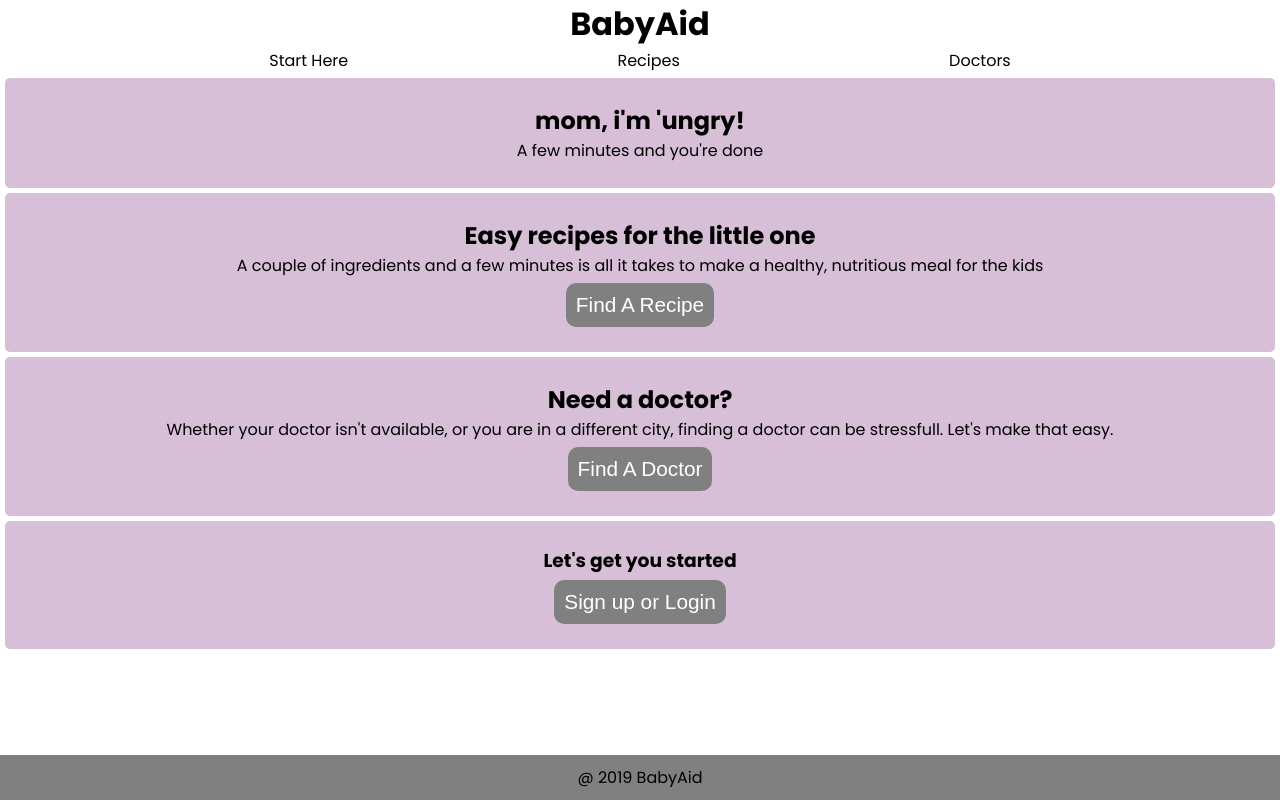
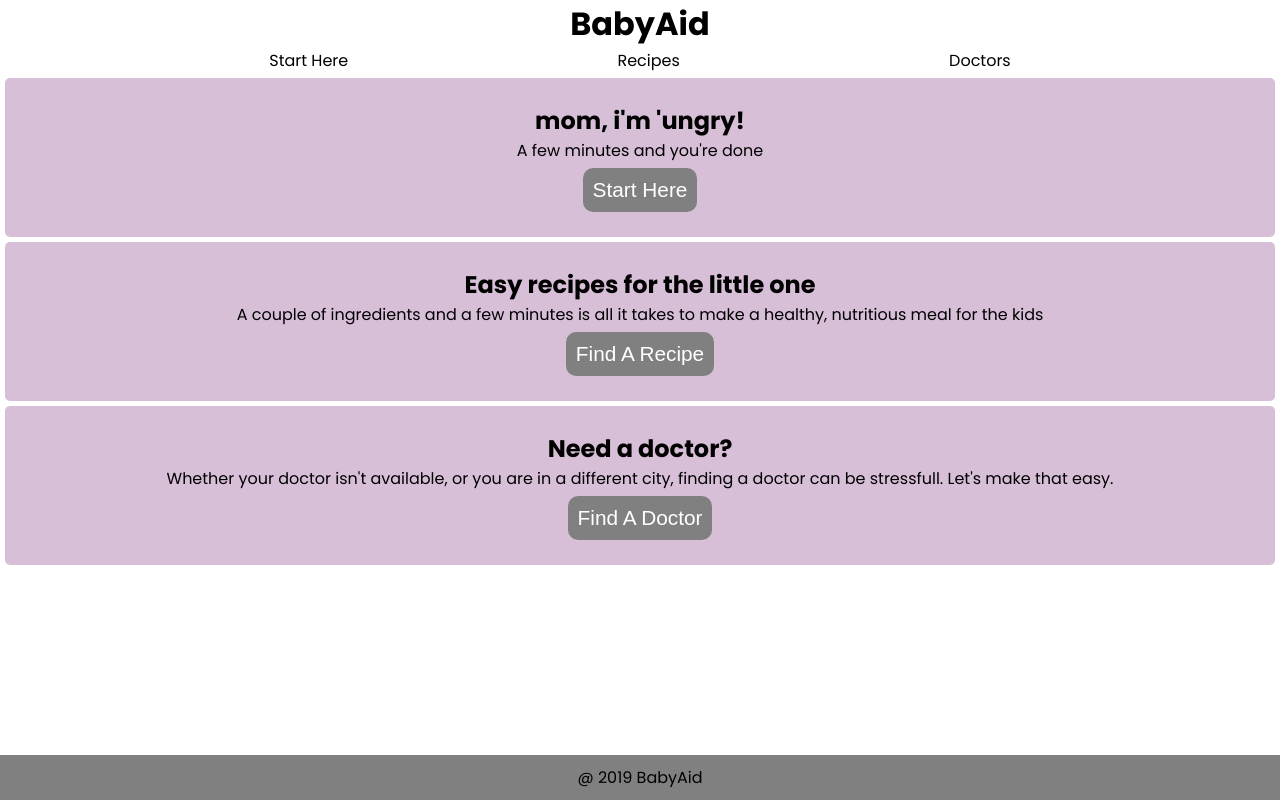
Before and after one commit to gaganssingh/babyaid-client, a React (Create React App) app: page / in a window 1280 px wide. Built offline with nearby package versions, Linux system fonts and the light colour scheme; no server answers; the HTML template or start-up script is replaced by a standard one.

Commit message:
removed deprecated links

```diff
--- a/src/components/HomePage/HomePage.js
+++ b/src/components/HomePage/HomePage.js
@@ -8,6 +8,9 @@ function HomePage() {
 			<section className="HomePage__section">
 				<h1>mom, i'm 'ungry!</h1>
 				<p>A few minutes and you're done</p>
+				<button>
+					<Link to="/starthere">Start Here</Link>
+				</button>
 			</section>
 			<section className="HomePage__section">
 				<h2>Easy recipes for the little one</h2>
@@ -18,7 +21,7 @@ function HomePage() {
 					<Link to="/recipes">Find A Recipe</Link>
 				</button>
 			</section>
-			<section className="HomePage__section">
+			<section className="HomePage__section HomePage__section__last">
 				<h2>Need a doctor?</h2>
 				<p>
 					Whether your doctor isn't available, or you are in a different city, finding a doctor can be stressfull.
@@ -28,14 +31,6 @@ function HomePage() {
 					<Link to="/doctors">Find A Doctor</Link>
 				</button>
 			</section>
-			<section className="HomePage__section HomePage__section__last">
-				<header>
-					<h3>Let's get you started</h3>
-				</header>
-				<button>
-					<Link to="/signuplogin">Sign up or Login</Link>
-				</button>
-			</section>
 		</div>
 	);
 }
```
